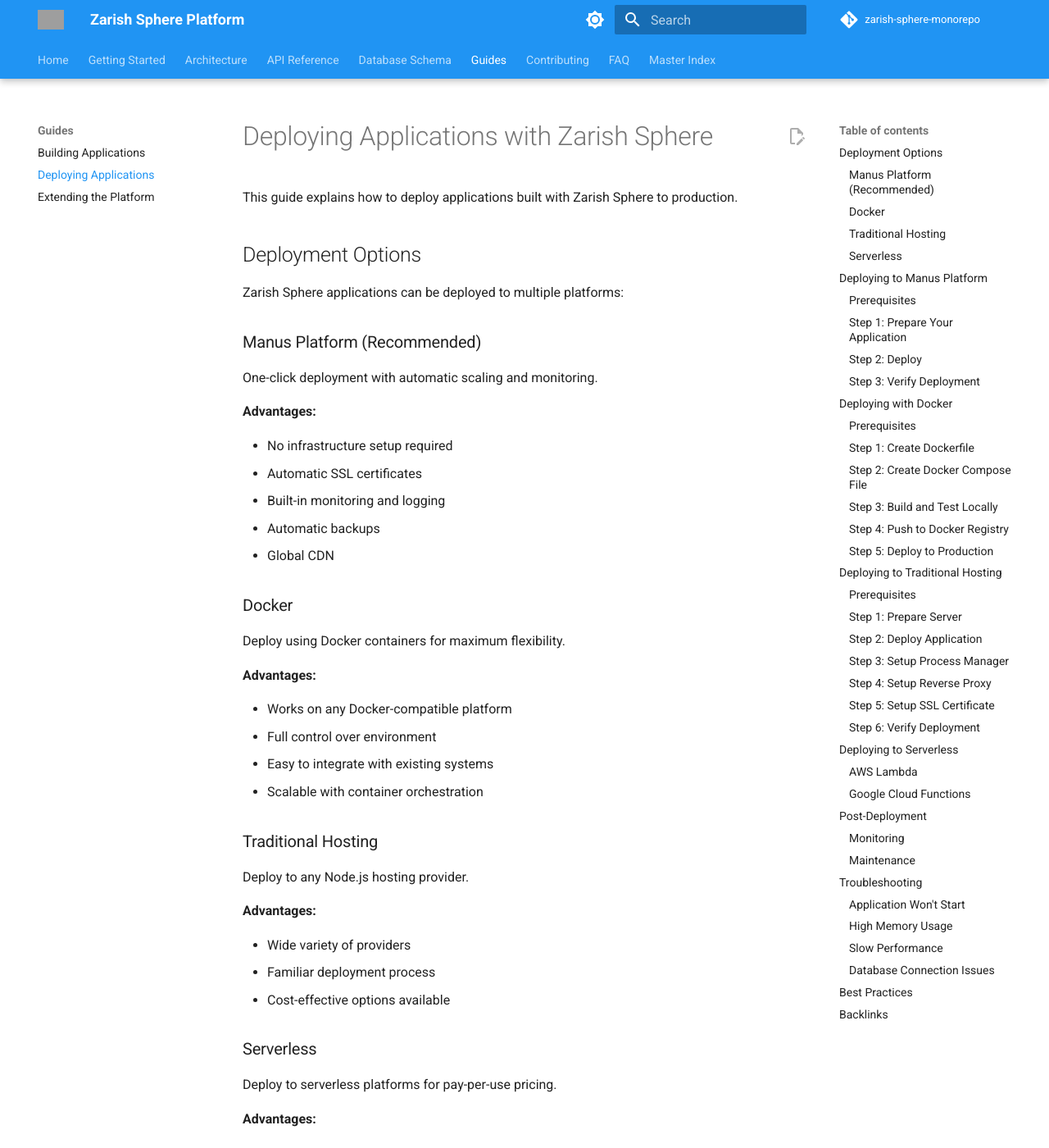
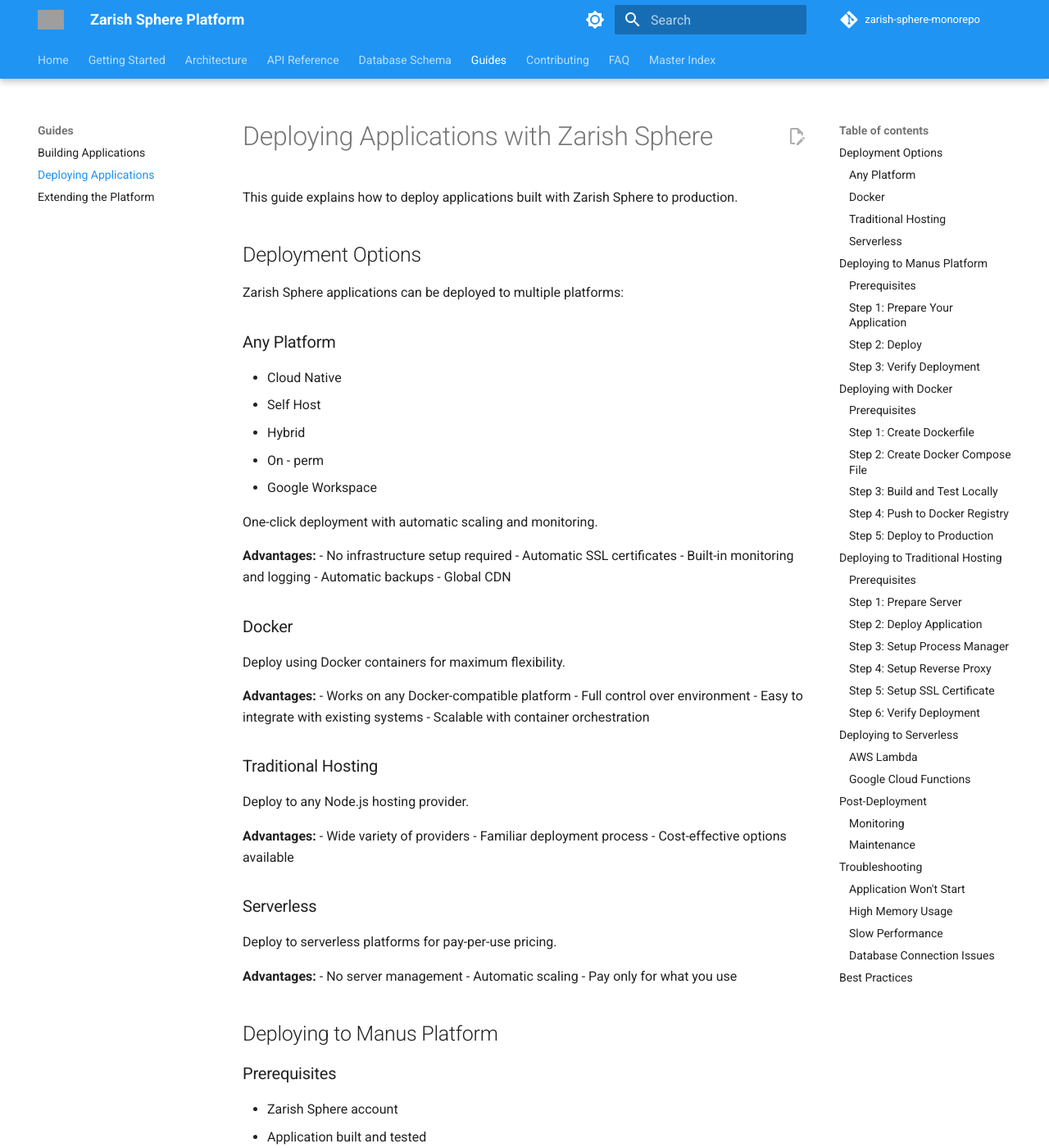
Before and after one commit to Zarish-Sphere-Platform/zarish-sphere-monorepo, an MkDocs documentation site: the page built from docs/guides/deploying-apps.md, in a window 1280 px wide and 1400 px high. Shown: the whole window at 82% size. Built offline with MkDocs 1.6.1 and Material for MkDocs 9.7.7, drawn with Linux system fonts in a browser that asks for light colours; comment, search, counter and statistics services are not loaded; some of the changed text lies outside the part shown; grey boxes are pictures that could not be loaded.

Commit message:
Update deploying-apps.md

````diff
--- a/docs/guides/deploying-apps.md
+++ b/docs/guides/deploying-apps.md
@@ -6,12 +6,16 @@ This guide explains how to deploy applications built with Zarish Sphere to produ
 
 Zarish Sphere applications can be deployed to multiple platforms:
 
-### Manus Platform (Recommended)
+### Any Platform
+- Cloud Native
+- Self Host
+- Hybrid
+- On - perm
+- Google Workspace
 
 One-click deployment with automatic scaling and monitoring.
 
 **Advantages:**
-
 - No infrastructure setup required
 - Automatic SSL certificates
 - Built-in monitoring and logging
@@ -23,7 +27,6 @@ One-click deployment with automatic scaling and monitoring.
 Deploy using Docker containers for maximum flexibility.
 
 **Advantages:**
-
 - Works on any Docker-compatible platform
 - Full control over environment
 - Easy to integrate with existing systems
@@ -34,7 +37,6 @@ Deploy using Docker containers for maximum flexibility.
 Deploy to any Node.js hosting provider.
 
 **Advantages:**
-
 - Wide variety of providers
 - Familiar deployment process
 - Cost-effective options available
@@ -44,7 +46,6 @@ Deploy to any Node.js hosting provider.
 Deploy to serverless platforms for pay-per-use pricing.
 
 **Advantages:**
-
 - No server management
 - Automatic scaling
 - Pay only for what you use
@@ -155,7 +156,7 @@ CMD ["pnpm", "start"]
 Create a `docker-compose.yml` for local testing:
 
 ```yaml
-version: "3.8"
+version: '3.8'
 
 services:
   app:
@@ -213,13 +214,11 @@ docker push your-registry/zarish-sphere:latest
 Deploy using your container orchestration platform:
 
 **Kubernetes:**
-
 ```bash
 kubectl apply -f deployment.yaml
 ```
 
 **Docker Swarm:**
-
 ```bash
 docker service create --name zarish-sphere your-registry/zarish-sphere:latest
 ```
@@ -338,7 +337,6 @@ curl https://your-domain.com
 ### AWS Lambda
 
 1. **Prepare Application**
-
    ```bash
    pnpm build
    ```
@@ -356,7 +354,6 @@ curl https://your-domain.com
 ### Google Cloud Functions
 
 1. **Prepare Application**
-
    ```bash
    pnpm build
    ```
@@ -446,10 +443,3 @@ curl https://your-domain.com
 ---
 
 For more help, see the [FAQ](../faq.md) or [Architecture Guide](../architecture.md).
-
-## Backlinks
-
-- [Zarish Sphere Architecture](../architecture.md)
-- [Frequently Asked Questions (FAQ)](../faq.md)
-- [Building Applications with Zarish Sphere](../guides/building-apps.md)
-- [Zarish Sphere Platform](../index.md)
````
